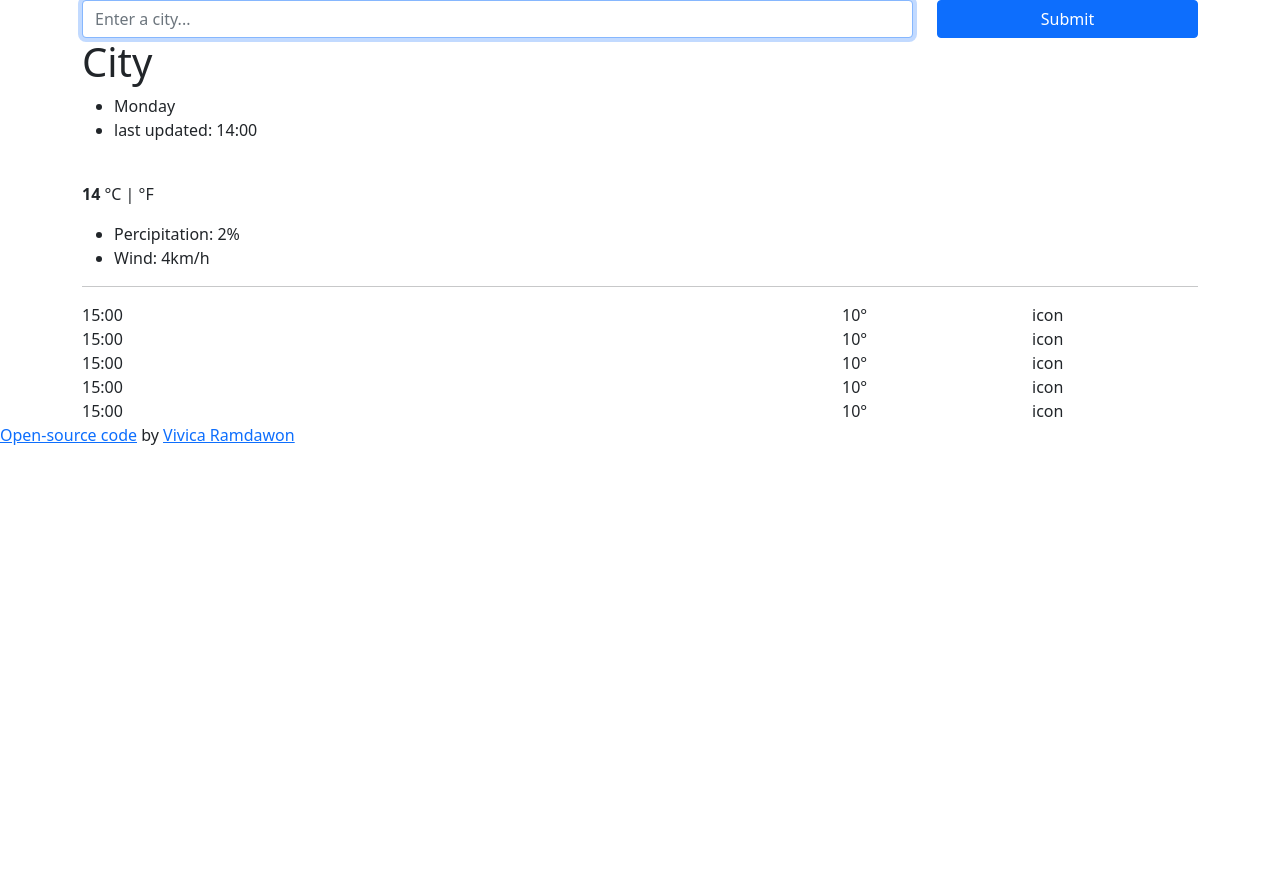
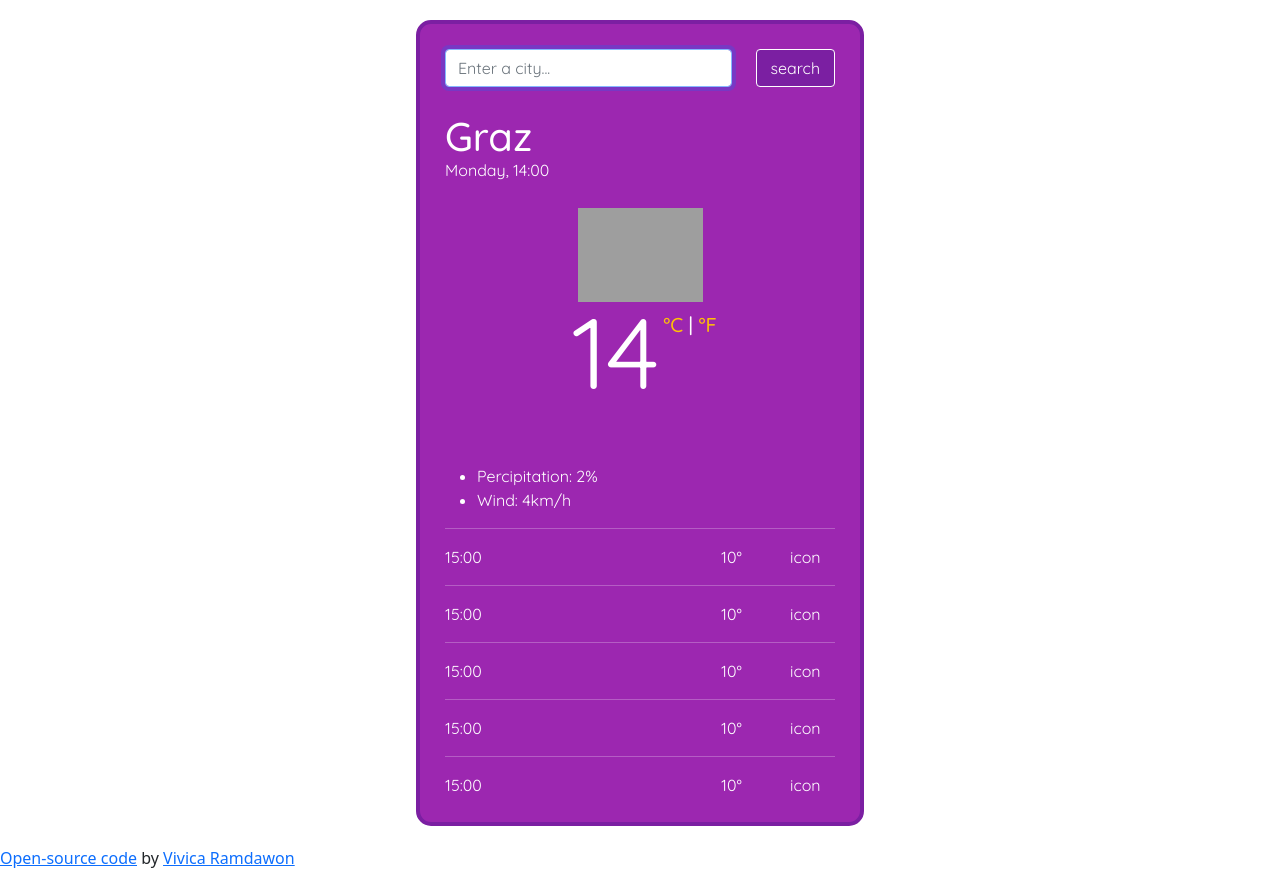
Before and after one commit to Vivica-R/vanilla_weather_app, a plain HTML site: page index.html in a window 1280 px wide. Before the commit the page ends 800 px from the top, so only its background shows below. Drawn offline with nearby package versions, Linux system fonts and the light colour scheme; grey boxes are pictures that could not be loaded.

Commit message:
changed HTML structure and added some CSS styling

```diff
--- a/index.html
+++ b/index.html
@@ -9,13 +9,16 @@
       integrity="sha384-giJF6kkoqNQ00vy+HMDP7azOuL0xtbfIcaT9wjKHr8RbDVddVHyTfAAsrekwKmP1"
       crossorigin="anonymous"
     />
-    <link rel="stylesheet" href="style.css" />
+    <link rel="preconnect" href="https://fonts.gstatic.com">
+    <link href="https://fonts.googleapis.com/css2?family=Quicksand:wght@300;400;500;600;700&display=swap" rel="stylesheet">
+    <link rel="stylesheet" href="src/style.css"/>
     <title>Vanilla Weather App</title>
   </head>
   <body>
     <div class="container">
       <div class="weather-app-wrapper">
           <div class="weather-app">
+              <div class="weatherNow">
                   <form id="search-form">
                       <div class="row">
                           <div class="col-9">
@@ -31,26 +34,31 @@
                           <div class="col-3">
                               <input
                               type="submit"
-                  name="search"
+                              value="search"
                               id="search-button"
                               class="btn btn-primary w-100"
                               />
                             </div>
-              <div class="weatherNow">
-                <h1>City</h1>
-                <ul>
-                  <li id="day">Monday</li>
-                  <li>last updated: <span id="time">14:00</span></li>
-                </ul>
-                <span id="weather-icon"><img src="" alt="" /> </span>
-                <p><strong id="temperature">14</strong> °C | °F</p>
+                        </div>
+                    </form>
+                  <h1>Graz</h1>
+                  <p id="today"><span id="day">Monday</span>, <span id="time">14:00</span></p>
+                  <img src="https://ssl.gstatic.com/onebox/weather/64/fog.png" alt="" id="weather-icon"/>
+                  <p class="text-center">
+                      <span id="temperature">14</span>
+                    </p>
+                    <p class="text-center" id="units">
+                        <span id="celsius"><a href="">°C</a></span>
+                            |
+                        <span><a href="">°F</a></span>
+                    </p>
                   <div id="description">
                       <ul>
-                        <li>
-                            Percipitation: 2%
-                        </li>
+                          <li>Percipitation: 2%</li>
                         <li>Wind: 4km/h</li>
                         </ul>
+                    </div>
+                </div>
                 <div id="forecast">
                     <hr/>
                     <div class="row">
@@ -58,21 +66,25 @@
                         <div class="col-2">10°</div>
                         <div class="col-2">icon</div>
                     </div>
+                    <hr/>
                     <div class="row">
                         <div class="col-8">15:00</div>
                         <div class="col-2">10°</div>
                         <div class="col-2">icon</div>
                     </div>
+                    <hr/>
                     <div class="row">
                        <div class="col-8">15:00</div>
                        <div class="col-2">10°</div>
                        <div class="col-2">icon</div>
                    </div>
+                   <hr/>
                    <div class="row">
                        <div class="col-8">15:00</div>
                        <div class="col-2">10°</div>
                        <div class="col-2">icon</div>
                    </div>
+                   <hr/>
                    <div class="row">
                        <div class="col-8">15:00</div>
                        <div class="col-2">10°</div>
@@ -82,11 +94,7 @@
             </div>
         </div>
     </div>
-          </form>
-        </div>
-      </div>
-    </div>
     <p><span id="copyright"> <a href="">Open-source code</a> by <a href="https://www.linkedin.com/in/vivica-ramdawon-886847116" target="_blank">Vivica Ramdawon</a> </span></p>
-    <script src="script.js"></script>
+    <script src="src/script.js"></script>
   </body>
 </html>
--- a/src/style.css
+++ b/src/style.css
@@ -0,0 +1,67 @@
+.container {
+    background-color: #9c27b0;
+    border: 4px solid #7b1fa2;
+    border-radius: 15px;
+    color: #fff;
+    font-family: "Quicksand", sans-serif;
+    max-width: 35%;
+    margin: 20px auto;
+    padding: 25px;
+}
+
+#search-form {
+    margin-bottom: 25px;
+}
+
+.btn {
+    background-color: #7b1fa2;
+    border: 1px solid #fff;
+    transition: all 150ms ease-in-out;
+}
+
+.btn:hover {
+    background-color: #ffc107;
+    border-color: #fff;
+    cursor: pointer;
+}
+
+#today {
+    position: relative;
+    top: -10px;
+}
+
+#weather-icon {
+    display: block;
+    margin: 0 auto;
+    width: 125px;
+}
+
+#temperature {
+    font-size: 100px;
+    position: relative;
+    right: 25px;
+    line-height: 1;
+}
+
+#units {
+    font-size: 20px;
+    font-weight: 500;
+    position: relative;
+    top: -108px;
+    left: 50px;
+}
+
+#units a {
+    color: #ffc107;
+    text-decoration: none;
+    transition: all 150ms ease-in-out;
+}
+
+#units a:active {
+    color: #fff;
+}
+
+#units a:hover {
+    color: #fff;
+    cursor: pointer;
+}
```
Lines whose indentation alone changed are shown as unchanged.
